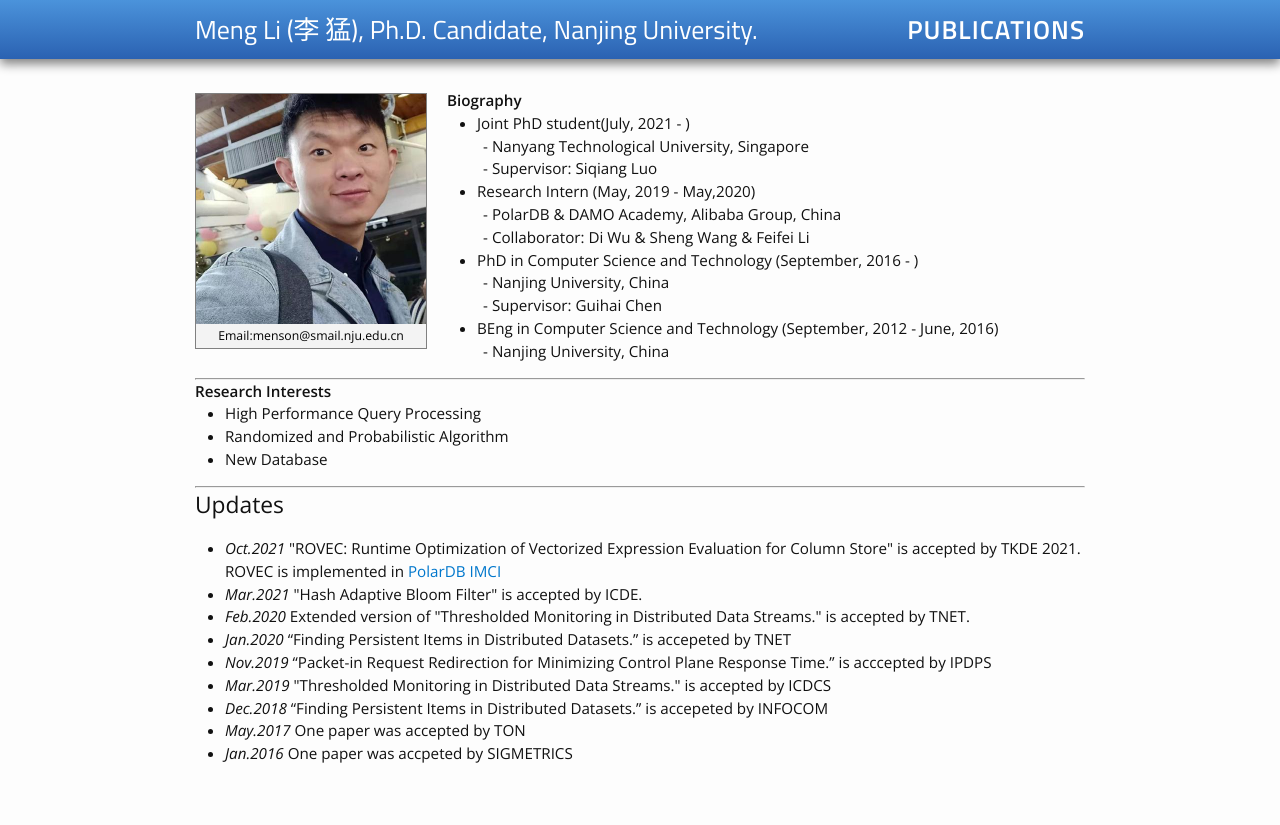
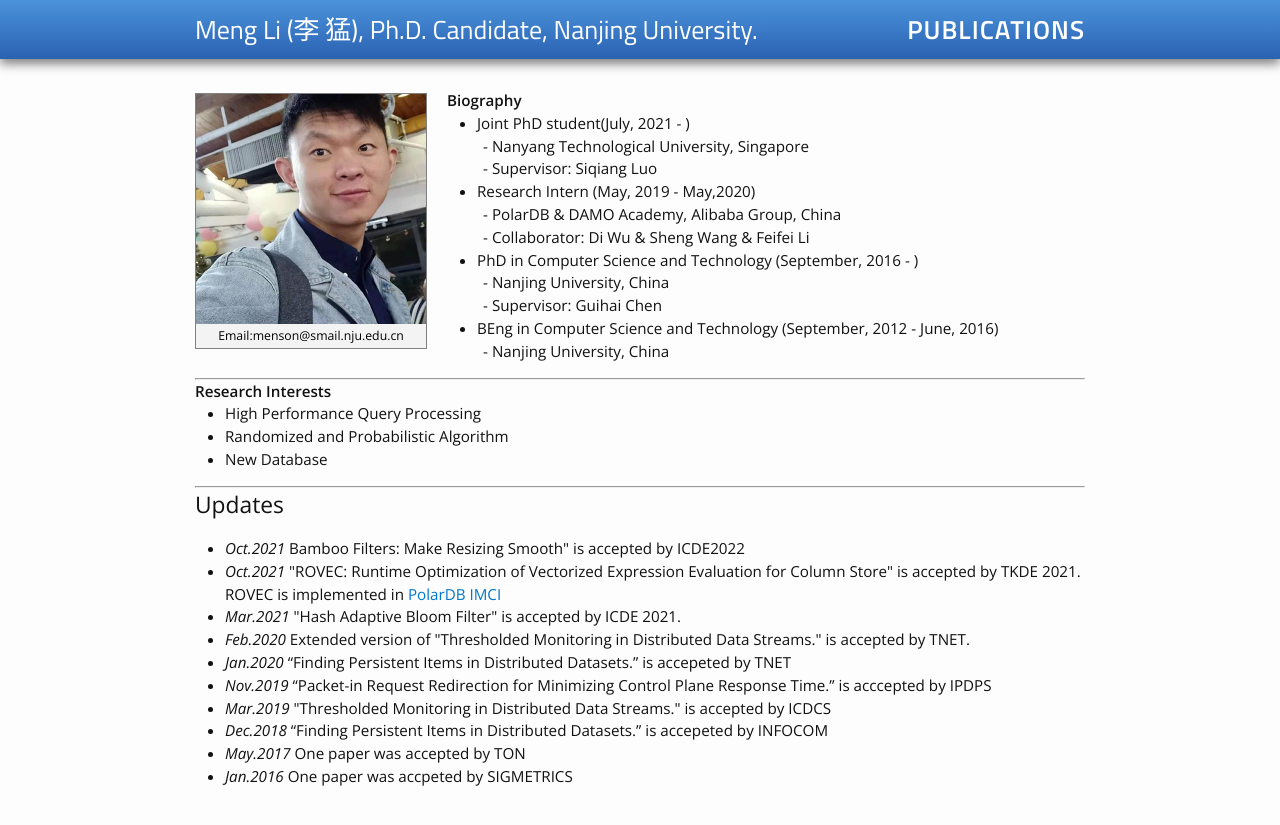
Before and after one commit to njulimn/njulimn.github.io, a Jekyll site: the page built from index.md, in a window 1280 px wide. Shown: the top 825 px of the page. Built offline with Jekyll 4.4.1, drawn with Linux system fonts in a browser that asks for light colours.

Commit message:
add bamboo

```diff
--- a/index.md
+++ b/index.md
@@ -46,8 +46,10 @@ layout: default
 <h2>Updates</h2>
 <div class="updates" style="height:50%; overflow-y: scroll;">
 <ul>
+<li><i>Oct.2021</i> Bamboo Filters: Make Resizing Smooth" is accepted by ICDE2022</li>
+
 <li><i>Oct.2021</i> "ROVEC: Runtime Optimization of Vectorized Expression Evaluation for Column Store" is accepted by TKDE 2021. ROVEC is implemented in <a href="https://mp.weixin.qq.com/s/KkEHqQI3B2B1BY8siae01w">PolarDB IMCI</a></li>
-<li><i>Mar.2021</i> "Hash Adaptive Bloom Filter" is accepted by ICDE.</li>
+<li><i>Mar.2021</i> "Hash Adaptive Bloom Filter" is accepted by ICDE 2021.</li>
 <li><i>Feb.2020</i> Extended version of "Thresholded Monitoring in Distributed Data Streams." is accepted by TNET.</li>
 <li><i>Jan.2020</i> “Finding Persistent Items in Distributed Datasets.” is accepeted by TNET</li>
 <li><i>Nov.2019</i> “Packet-in Request Redirection for Minimizing Control Plane Response Time.” is acccepted by IPDPS</li>
```
